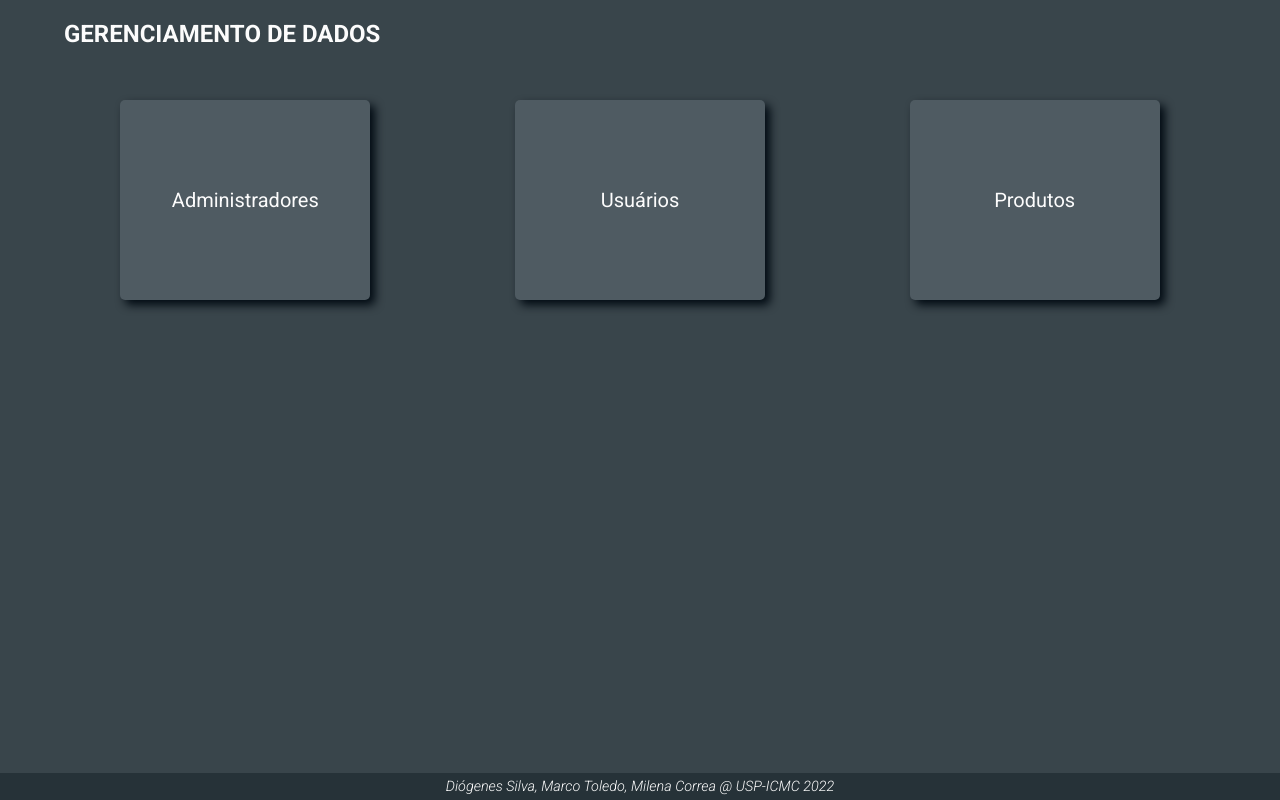
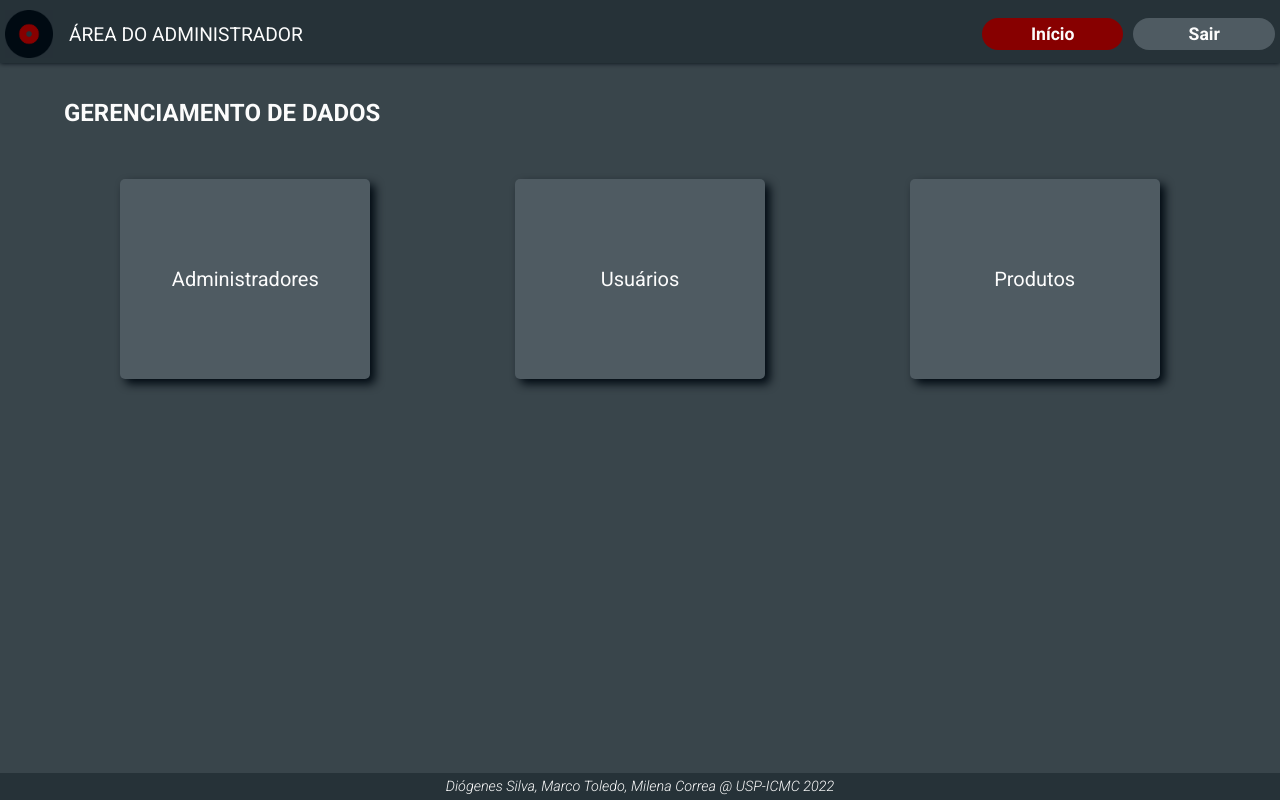
Before and after one commit to Ocramoi/TipTheSong, a Vue app in the folder tipthesong/: page /admin/homepage in a window 1280 px wide. Built offline with nearby package versions, Linux system fonts and the light colour scheme; what secure-ls, vue3-cookies would draw is missing.

Commit message:
admin header component

```diff
--- a/tipthesong/src/App.vue
+++ b/tipthesong/src/App.vue
@@ -1,4 +1,5 @@
 <template>
+    <AdminTopBar v-if="$route.path.match('/admin/')"/>
     <TopBar v-if="!$route.path.match('/admin')"/>
     <div class="contentWrapper">
         <router-view />
@@ -8,12 +9,14 @@
 
 <script>
  import TopBar from './components/TopBar';
+ import AdminTopBar from './components/Admin/TopBar.vue'
  import Footer from './components/Footer';
 
  export default {
      name: 'App',
      components: {
          TopBar,
+         AdminTopBar,
          Footer,
      }
  }
--- /dev/null
+++ b/tipthesong/src/components/Admin/TopBar.vue
@@ -0,0 +1,113 @@
+<template>
+    <div class="topBar">
+        <div class="topRow">
+            <div class="topbarLogo">
+                <img
+                    src="../../assets/Global/logo2.png"
+                    alt="Logo" />
+                <p> ÁREA DO ADMINISTRADOR </p>
+            </div>
+            <div class="personal">
+                <router-link
+                    to="/admin/homepage">
+                    <button
+                        type="button"
+                        :class="{ 'active': $route.name == 'AdminHomepage' }">
+                        Início
+                    </button>
+                </router-link>
+                <router-link to="/">
+                    <button type="button">
+                        Sair
+                    </button>
+                </router-link>
+            </div>
+        </div>
+    </div>
+</template>
+
+<script type="text/javascript">
+ export default {
+     name: "TopBar",
+     data() {
+         return {
+             search: "",
+         };
+     },
+ };
+</script>
+
+<style type="text/scss" media="screen" scoped>
+ .topBar {
+     width: 100%;
+     position: sticky;
+     z-index: 100;
+     top: 0;
+     left: 0;
+     background-color: var(--primary);
+     padding: 5px;
+     transition: 0.4s;
+     transition-timing-function: ease-in-out;
+     box-sizing: border-box;
+     box-shadow: 0 0 5px var(--primary-dark);
+ }
+
+
+ .topRow {
+     width: 100%;
+     display: flex;
+     flex-direction: row;
+     justify-content: space-between;
+     align-items: center;
+     margin-top: 5px;
+ }
+
+ .topbarLogo {
+     width: 100%;
+     display: flex;
+     flex-direction: row;
+     align-items: center;
+     gap: 1rem;
+ }
+
+ .topbarLogo > img {
+     width: 100%;
+     max-width: 3rem;
+     transition: 0.4s;
+     cursor: pointer;
+ }
+
+ .topbarLogo > p {
+     padding: 0;
+     margin: 0;
+     color: var(--white);
+     font-size: 1.2rem;
+ }
+
+.personal {
+     width: 30%;
+     max-width: 400px;
+     align-items: center;
+     display: grid;
+     grid-template-columns: 1fr 1fr;
+     column-gap: 10px;
+ }
+ .personal button {
+     width: 100%;
+     background-color: var(--primary-light);
+     text-transform: none;
+     height: 2rem !important;
+     padding: 0;
+     font-size: 1.1rem;
+ }
+
+ .personal button:hover {
+     background-color: var(--primary-dark);
+ }
+
+ .active {
+     background-color: var(--secondary-dark) !important;
+ }
+
+
+</style>
--- a/tipthesong/src/router/index.js
+++ b/tipthesong/src/router/index.js
@@ -49,7 +49,7 @@ const routes = [
   },
   {
     path: '/admin/homepage',
-    name: 'Homepage',
+    name: 'AdminHomepage',
     component: () => import(/* webpackChunkName: "Admin" */ '../views/Admin/Homepage')
   },
   {
--- a/tipthesong/src/views/Admin/Homepage.vue
+++ b/tipthesong/src/views/Admin/Homepage.vue
@@ -32,6 +32,7 @@ export default {
 
 .container {
     width: 100%;
+    margin-top: 1rem;
 
     display: flex;
     flex-direction: column;
```
Also changed, not shown: tipthesong/src/assets/Global/logo2.png (added).
